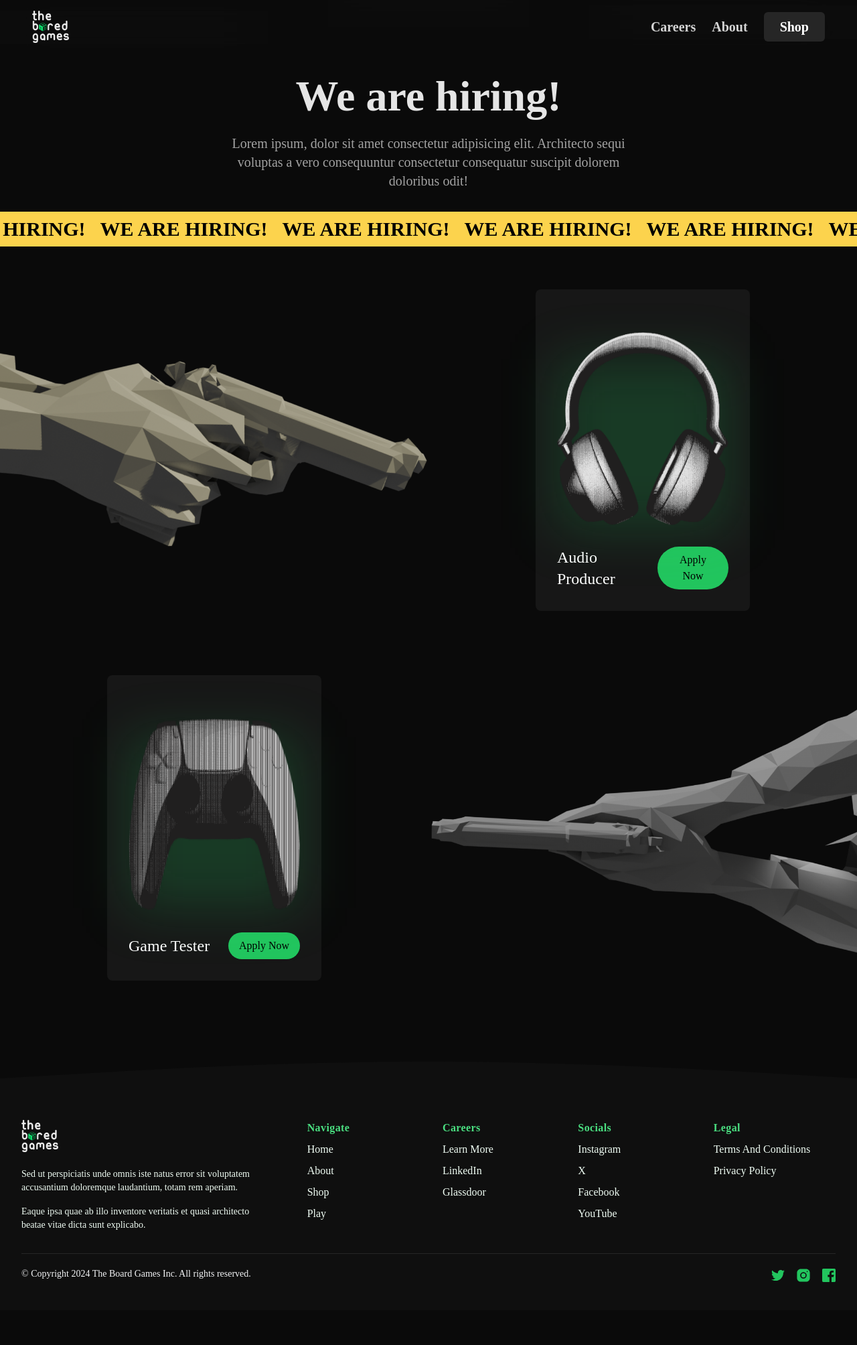
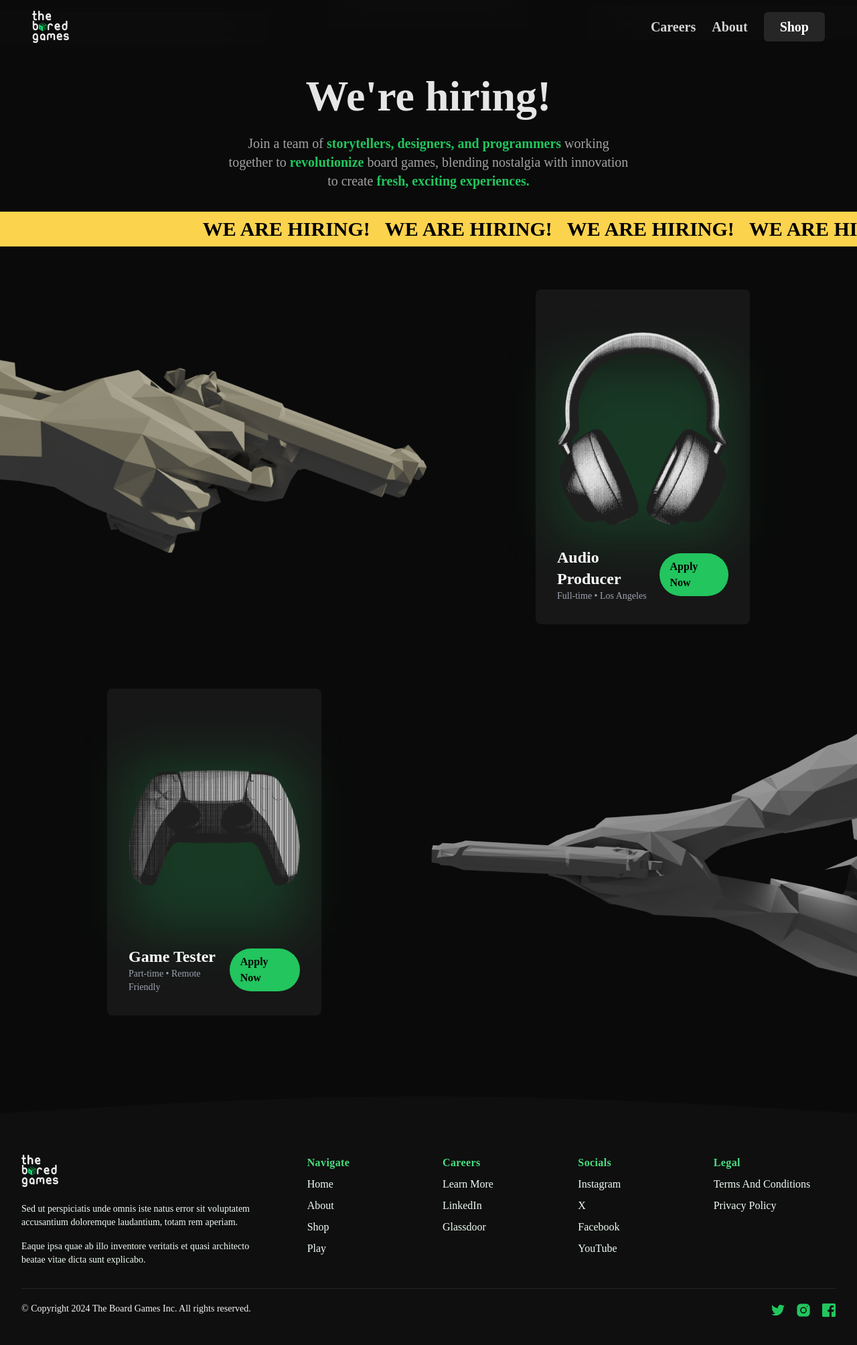
Before and after one commit to mridulxz/ts-hack-24, a Flask app: page /careers in a window 1280 px wide. Shown: the whole page at 67% size. Before the commit the page ends 1914 px from the top, so only its background shows below. Run offline with Flask 3, Linux system fonts and the light colour scheme; style sheets or scripts are compiled from the project's sources.

Commit message:
fix: update careers page content and improve marquee animation duration

```diff
--- a/static/css/general-sans.css
+++ b/static/css/general-sans.css
@@ -86,7 +86,7 @@
 .marquee span {
   display: inline-block;
   padding-left: 100%;
-  animation: marquee 20s linear infinite;
+  animation: marquee 40s linear infinite;
 }
 
 .marquee2 span {
--- a/templates/careers.html
+++ b/templates/careers.html
@@ -1,39 +1,55 @@
 {% extends "base.html" %} {% block content %}
 <div class="min-h-screen text-white pt-24 pb-24 flex flex-col items-center">
-  <h1 class="text-[4rem] font-extrabold text-neutral-200">We are hiring!</h1>
-  <div class="mt-2 mb-8 w-full px-4 md:w-1/2 text-center text-neutral-400 text-xl">Lorem ipsum, dolor sit amet consectetur adipisicing elit. Architecto sequi voluptas a vero consequuntur consectetur consequatur suscipit dolorem doloribus odit!</div>
+  <h1 class="text-[4rem] font-extrabold text-neutral-200">We're hiring!</h1>
+  <!-- TODO: think of better text lol -->
+  <div class="mt-2 mb-8 w-full px-4 md:w-1/2 text-center text-neutral-400 text-xl">
+    Join a team of
+    <span class="text-green-500 font-bold">storytellers, designers, and programmers</span>
+    working together to
+    <span class="text-green-500 font-bold">revolutionize</span>
+    board games, blending nostalgia with innovation to create
+    <span class="text-green-500 font-bold">fresh, exciting experiences.</span>
+  </div>
   <p class="marquee w-full text-3xl p-2 bg-amber-300 font-bold text-black">
     <span>WE ARE HIRING! &nbsp; WE ARE HIRING! &nbsp; WE ARE HIRING! &nbsp; WE ARE HIRING! &nbsp; WE ARE HIRING! &nbsp; WE ARE HIRING! &nbsp; WE ARE HIRING! &nbsp; WE ARE HIRING! &nbsp; WE ARE HIRING! &nbsp; WE ARE HIRING! &nbsp; WE ARE HIRING! &nbsp; WE ARE HIRING! &nbsp; WE ARE HIRING! &nbsp; WE ARE HIRING! &nbsp;WE ARE HIRING! &nbsp; WE ARE HIRING! &nbsp; WE ARE HIRING! &nbsp;</span>
   </p>
+
   <div class="flex items-center justify-start w-full mt-16">
-  <img src="/static/gun1.png" class="w-1/2" alt="">
+    <img src="/static/gun1.png" class="w-1/2" alt="" />
     <div class="w-1/2 flex justify-center">
       <div class="p-8 rounded-lg flex flex-col w-1/2 bg-neutral-900 items-center relative">
         <div class="absolute h-full w-full flex justify-center items-center">
           <div class="h-64 w-64 bg-green-500/20 mb-20 blur-2xl"></div>
         </div>
-      <img src="/static/headphones.png" class="h-72 z-[20] my-8" alt="">
-      <div class="flex w-full items-center justify-between">
-        <p class="text-2xl">Audio Producer</p>
-        <button class="rounded-full bg-green-500 text-black px-4 py-2">Apply Now</button>
+        <img src="/static/headphones.png" class="h-72 z-[20] my-8" alt="headphones" />
+        <div class="flex w-full items-center justify-between z-20">
+          <div>
+            <p class="text-2xl font-bold">Audio Producer</p>
+            <p class="text-sm text-gray-400">Full-time • Los Angeles</p>
+          </div>
+          <a href="/apply" class="rounded-full bg-green-500 text-black font-semibold px-4 py-2">Apply Now</a>
         </div>
       </div>
     </div>
   </div>
+
   <div class="flex items-center justify-start w-full mt-24">
     <div class="w-1/2 flex justify-center">
       <div class="p-8 rounded-lg flex flex-col w-1/2 bg-neutral-900 items-center relative">
         <div class="absolute h-full w-full flex justify-center items-center">
           <div class="h-64 w-64 bg-green-500/20 mb-20 blur-2xl"></div>
         </div>
-      <img src="/static/gamecontroller.png" class="h-72 z-[20] my-8" alt="">
-      <div class="flex w-full items-center justify-between">
-        <p class="text-2xl">Game Tester</p>
-        <button class="rounded-full bg-green-500 text-black px-4 py-2">Apply Now</button>
+        <img src="/static/gamecontroller.png" class="h-72 z-[20] my-8 object-contain" alt="controller" />
+        <div class="flex w-full items-center justify-between z-20">
+          <div>
+            <p class="text-2xl font-bold">Game Tester</p>
+            <p class="text-sm text-gray-400">Part-time • Remote Friendly</p>
+          </div>
+          <a href="/apply" class="rounded-full bg-green-500 text-black font-semibold px-4 py-2">Apply Now</a>
         </div>
       </div>
     </div>
-  <img src="/static/gun2.png" class="w-1/2" alt="">
+    <img src="/static/gun2.png" class="w-1/2" alt="" />
   </div>
 </div>
 {% endblock %}
```
Lines whose indentation alone changed are shown as unchanged.
